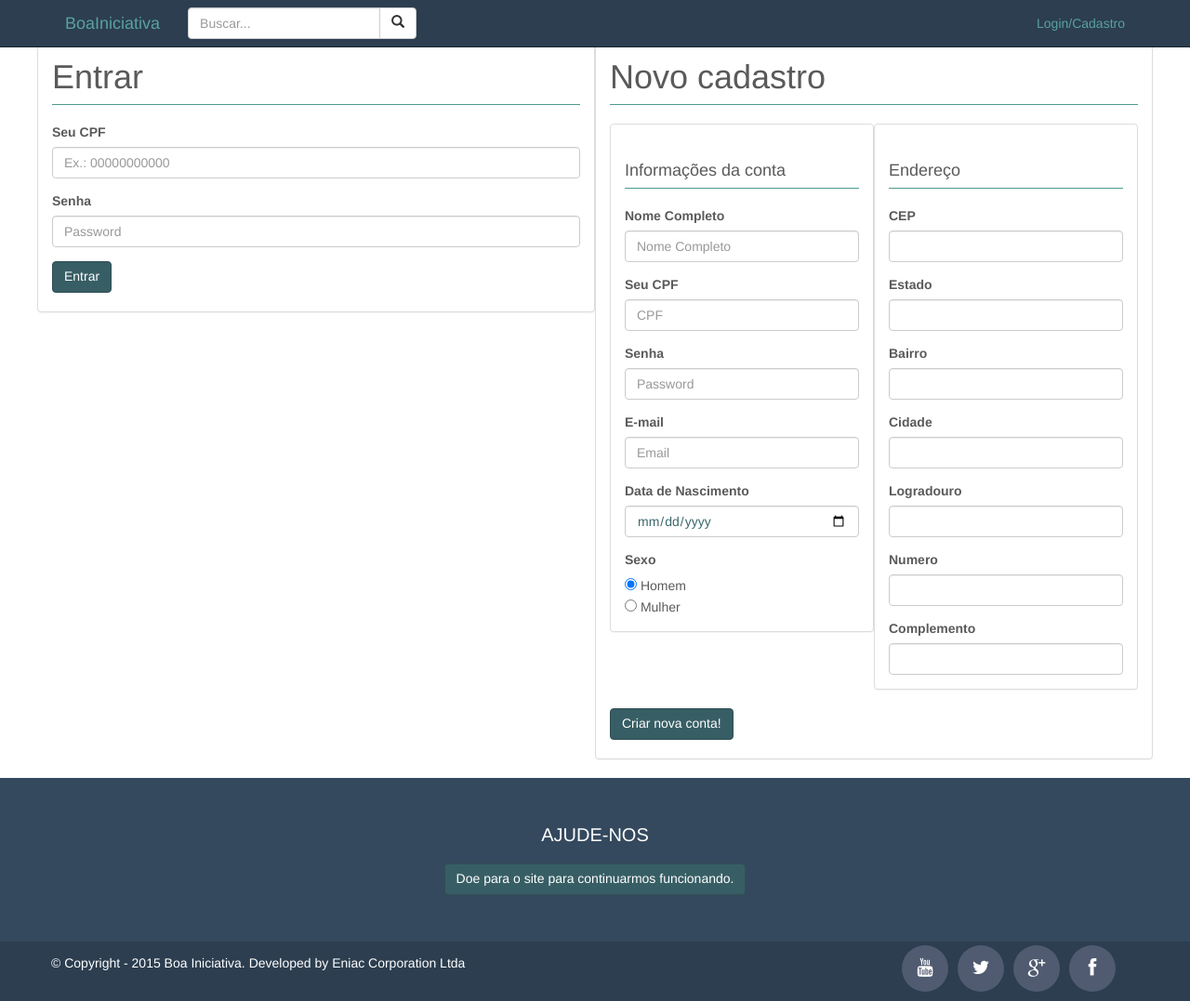
After one commit to ssscassio/BoaIniciativa, a PHP site: template view/views/login.php in a window 1280 px wide. The commit adds this page. Shown: the whole page at 93% size. Run offline with PHP 8.4, Linux system fonts and the light colour scheme; the template is opened without the code that fills it, so the values that code supplies are empty; some web fonts are replaced.

Commit message:
Tentando ajeitar layout

```diff
--- a/view/views/footer.php
+++ b/view/views/footer.php
@@ -1,25 +1,4 @@
 <!-- Footer -->
-<!--
-<div class="container-fluid navbar-inverse" >
-  <footer class="container" >
-    <div class="well">
-        <div class="row">
-            <div class="col-md-8">
-                <h4>Ajude-nos a continuar funcionando. Faça uma contribuição ao Boa Iniciativa!</h4>
-            </div>
-            <div class="col-md-4">
-                <a class="btn btn-lg btn-default btn-block" href="#">Ajude o BoaIniciativa</a>
-            </div>
-        </div>
-    </div>
-      <div class="row" style="backgroud-color:#fff;">
-          <div class="col-lg-12 text-center" >
-              <h5 style="color:#fff;">Copyright &copy; 2015. Boa Iniciativa. Developed by Eniac Corporation Ltda.</h5>
-          </div>
-      </div>
-  </footer>
-</div>
--->
 
 <!-- jQuery -->
 <!--
@@ -73,3 +52,5 @@
         </div>
     </div>
 </footer>
+
+  <script src="https://ajax.googleapis.com/ajax/libs/jquery/1.12.0/jquery.min.js"></script>
--- a/view/views/index.php
+++ b/view/views/index.php
@@ -41,7 +41,7 @@
      ?>
 
 
-
+<br><br>
 
     <!-- Header Carousel -->
     <header id="myCarousel" class="carousel slide">
--- /dev/null
+++ b/view/views/login.php
@@ -0,0 +1,106 @@
+    <div class="container">
+      <div class="row">
+        <div class="col-lg-12 panel panel-default">
+      </div>
+      <div class="row">
+        <div class="col-lg-6 panel panel-default">
+          <div class="row">
+            <div class="col-lg-12">
+              <h1 class="page-header">Entrar
+              </h1>
+            </div>
+          </div>
+
+          <form method="POST" action="sessao.php">
+            <div class="form-group">
+              <label >Seu CPF</label>
+              <input type="text" class="form-control" name="cpf" required data-validation-required-message="Digite apenas números" placeholder="Ex.: 00000000000">
+            </div>
+            <div class="form-group">
+              <label for="exampleInputPassword1">Senha</label>
+              <input type="password" class="form-control" name="senha" placeholder="Password">
+            </div>
+            <button type="submit" name="login" class="btn btn-primary">Entrar</button>
+          </form>
+
+          <br>
+        </div>
+
+
+        <div class="col-lg-6 panel panel-default">
+          <div class="row">
+            <div class="col-lg-12">
+              <h1 class="page-header">Novo cadastro
+              </h1>
+            </div>
+          </div>
+
+          <form method="post" action="rotas.php" id="formcadastro" name="formcadastro">
+            <div class="panel panel-default col-lg-6">
+              <h4 class="page-header">Informações da conta</h4>
+            <div class="form-group">
+              <label>Nome Completo</label>
+              <input type="text" class="form-control" name="nome" required  placeholder="Nome Completo">
+            </div>
+            <div class="form-group">
+              <label >Seu CPF</label>
+              <input type="number" class="form-control" name="cpf" required  placeholder="CPF">
+            </div>
+            <div class="form-group">
+              <label> Senha</label>
+              <input type="password" class="form-control" name="password" require placeholder="Password">
+            </div>
+            <div class="form-group">
+              <label>E-mail</label>
+              <input type="email" class="form-control" name="email" require placeholder="Email">
+            </div>
+            <div class="form-group">
+              <label>Data de Nascimento</label>
+              <input type="date" class="form-control" name="nascimento" require placeholder="Data de Nascimento">
+            </div>
+            <div class="form-group">
+            <label>Sexo</label><br>
+              <input type="radio" name="gender" value="male" checked> Homem<br>
+              <input type="radio" name="gender" value="female"> Mulher<br>
+            </div>
+          </div>
+
+            <div class="panel panel-default col-lg-6">
+              <h4 class="page-header">Endereço</h4>
+              <div class="form-group">
+                <label>CEP</label>
+                <input type="text" class="form-control" name="cep" required  >
+              </div>
+              <div class="form-group">
+                <label>Estado</label>
+                <input type="text" class="form-control" name="estado" required  >
+              </div>
+              <div class="form-group">
+                <label>Bairro</label>
+                <input type="text" class="form-control" name="bairro" required >
+              </div>
+              <div class="form-group">
+                <label>Cidade</label>
+                <input type="text" class="form-control" name="cidade" required >
+              </div>
+              <div class="form-group">
+                <label>Logradouro</label>
+                <input type="text" class="form-control" name="longradouro" required  >
+              </div>
+              <div class="form-group">
+                <label>Numero</label>
+                <input type="number" class="form-control" name="numero" required >
+              </div>
+              <div class="form-group">
+                <label>Complemento</label>
+                <input type="text" class="form-control" name="complemento" required  >
+            </div>
+            </div>
+            <input type="submit" name="botaoCadastrar" class="btn btn-primary" value="Criar nova conta!">
+          </form>
+          <br>
+        </div>
+      </div>
+
+    </div>
+    </div>
--- /dev/null
+++ b/view/views/util/CampoObrigatorio.php
@@ -0,0 +1 @@
+<font color="red">*</font>
```
Also changed, not shown: view/views/rotas.php (added, +13 -0 lines).
